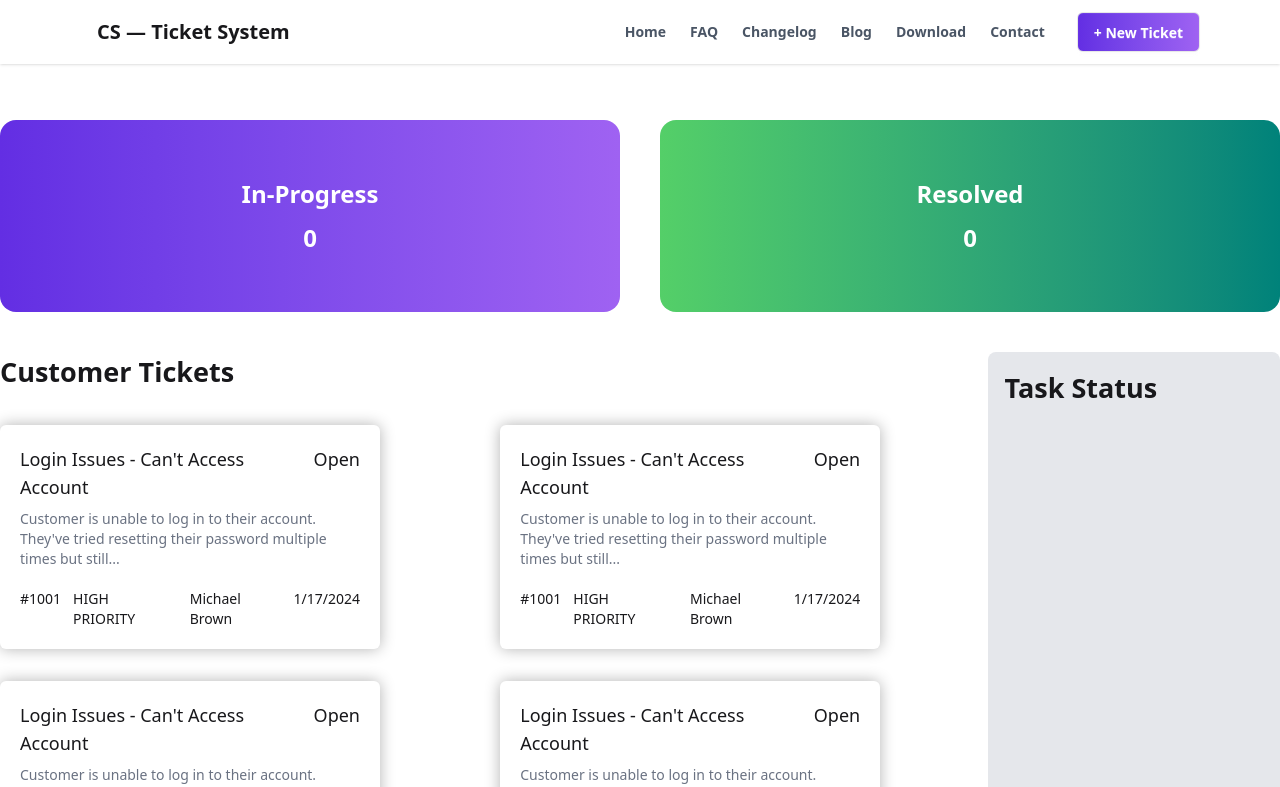
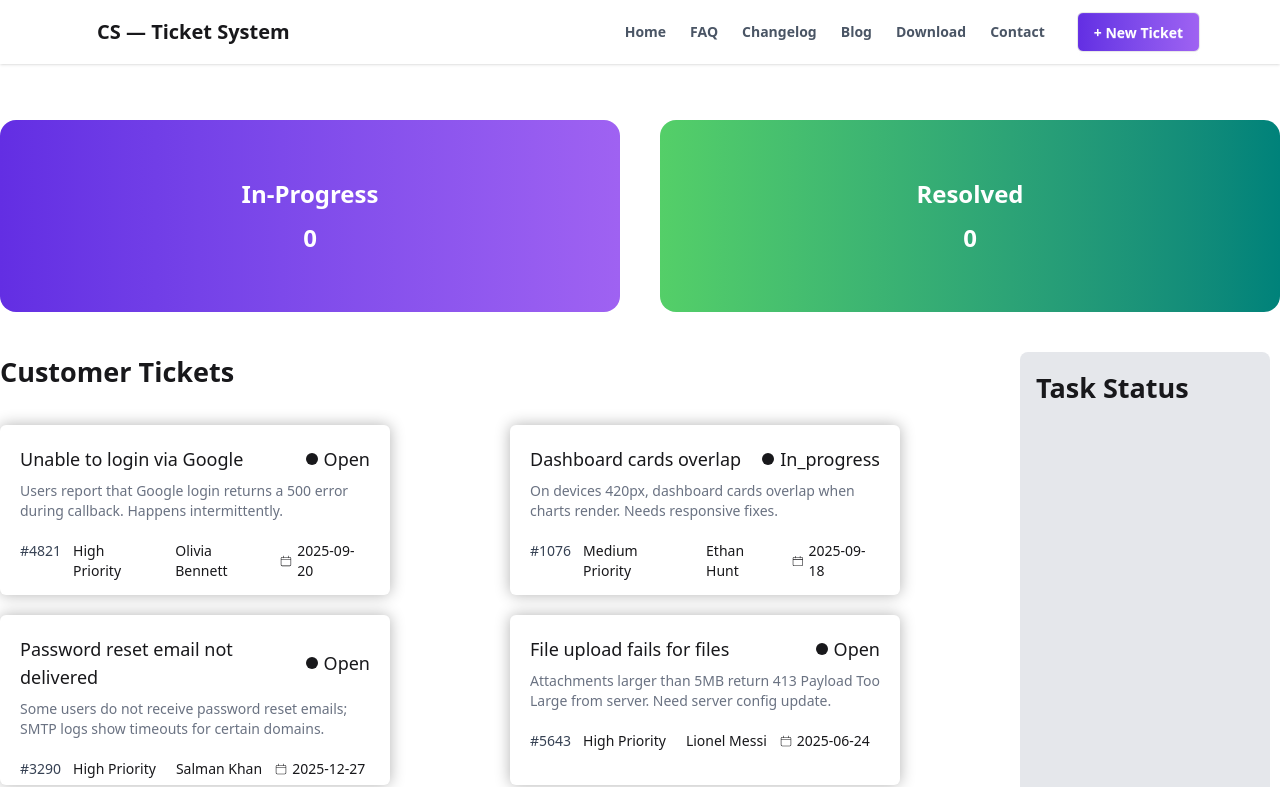
Before and after one commit to sabbirsohag-1509/seventh-assignment-repo, a React (Vite) app: page / in a window 1280 px wide. Shown: the top 787 px of the page. Built offline with nearby package versions, Linux system fonts and the light colour scheme.

Commit message:
after designing & input all data in card

```diff
--- a/package.json
+++ b/package.json
@@ -13,6 +13,7 @@
     "@tailwindcss/vite": "^4.1.13",
     "react": "^19.1.1",
     "react-dom": "^19.1.1",
+    "react-icons": "^5.5.0",
     "tailwindcss": "^4.1.13"
   },
   "devDependencies": {
--- a/src/Components/Ticket-Cards/TicketCard.jsx
+++ b/src/Components/Ticket-Cards/TicketCard.jsx
@@ -1,4 +1,6 @@
 import React from 'react';
+import { CiCalendar } from "react-icons/ci";
+import { GoDotFill } from "react-icons/go";
 
 const TicketCard = ({card}) => {
 
@@ -6,23 +8,27 @@ const TicketCard = ({card}) => {
 
     return (
         <div>
-            <div className='w-[380px] h-auto p-5 shadow-[0_0_15px_rgba(0,0,0,0.3)] rounded-md'>
+            <div className='w-[390px] h-[170px] p-5 shadow-[0_0_15px_rgba(0,0,0,0.3)] rounded-md'>
                 <div className='flex justify-between'>
-                    <h1 className='text-lg'>Login Issues - Can't Access Account</h1>
-                    <p className='text-lg '>Open</p>
+                    <h1 className='text-lg'>{card.title}</h1>
+                    <p className='flex items-center text-lg '>
+                        <GoDotFill className="text-2xl" />{card.status}
+                    </p>
                 </div>
                 <div>
-                    <p className='text-sm text-gray-500 pt-2'>Customer is unable to log in to their account. They've tried resetting their password multiple times but still...</p>
+                    <p className='text-sm text-gray-500 pt-2'>{card.description}</p>
                 </div>
 
                 <div className='flex gap-5 pt-3'>
                     <div className='flex gap-3 pt-2'>
-                        <p className='text-sm'>#1001</p>
-                        <p className='text-sm'>HIGH PRIORITY</p>
+                        <p className='text-sm text-gray-700'>#{card.id}</p>
+                        <p className='text-sm'>{card.priority}</p>
                     </div>
                     <div className='flex gap-3 pt-2'>
-                        <p className='text-sm'>Michael Brown</p>
-                        <p className='text-sm'>1/17/2024</p>
+                        <p className='text-sm'>{card.reporter}</p>
+                        <p className='flex items-center gap-1 text-sm'>
+                            <CiCalendar className='' />{card.createdAt}
+                        </p>
                     </div>
                 </div>
             </div>
--- a/src/Components/Ticket-Cards/TicketCards.jsx
+++ b/src/Components/Ticket-Cards/TicketCards.jsx
@@ -10,13 +10,16 @@ const TicketCards = ({fetchPromise}) => {
        <div className='container mx-auto flex gap-5'>
          <div className='w-[1000px]'>
             <h1 className='mt-10 text-[27px] font-semibold'>Customer Tickets</h1>
-            <div className=' grid grid-cols-2 gap-8 mt-8'>
+
+            <div className=' grid grid-cols-2 gap-5 mt-8 '>
                 {
                 cards.map(card => <TicketCard key={card.id} card={card}></TicketCard>)
                 }
             </div>
             </div>
-            <div className="w-[300px] bg-gray-200 p-4 rounded-lg mt-10">
+
+
+            <div className="w-[250px] bg-gray-200 p-4 rounded-lg mt-10 mr-2">
                 <h2 className="text-[27px] font-semibold">Task Status</h2>
             </div>
        </div>
```
Also changed, not shown: 1 other file (tests, documents, lock files or other folders).
